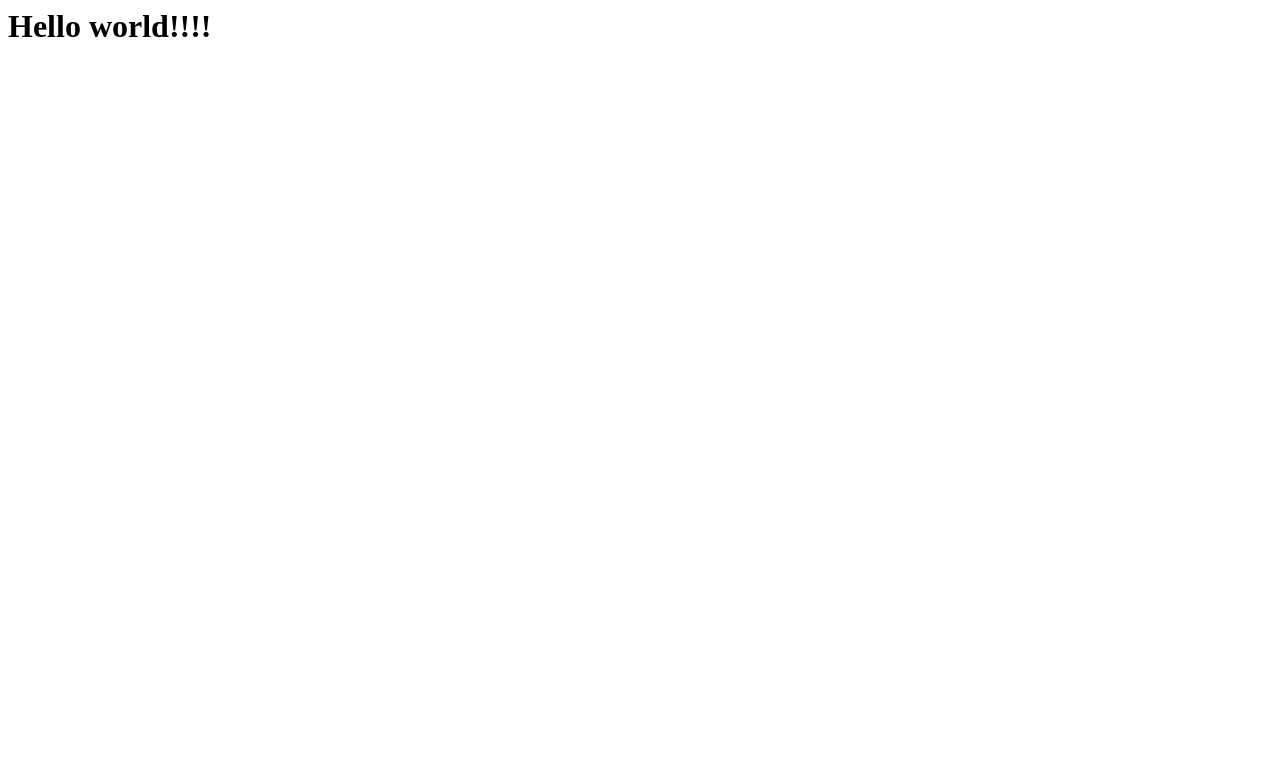
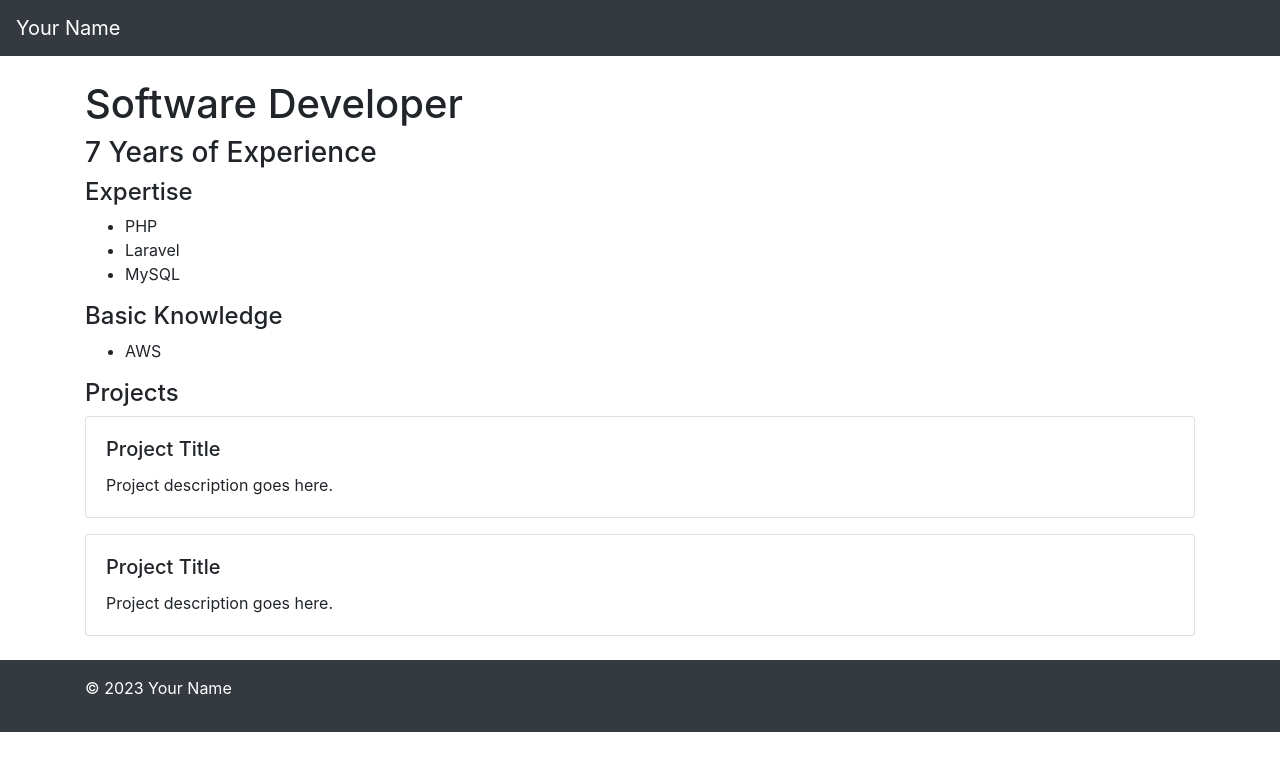
Before and after one commit to kamilkahar90/kamilkahar90.github.io, a plain HTML site: page index.html in a window 1280 px wide. Drawn offline with nearby package versions, Linux system fonts and the light colour scheme.

Commit message:
Update index.html

```diff
--- a/index.html
+++ b/index.html
@@ -1 +1,60 @@
-<h1>Hello world!!!!</h1>
+<!DOCTYPE html>
+<html lang="en">
+<head>
+  <meta charset="UTF-8">
+  <meta name="viewport" content="width=device-width, initial-scale=1.0">
+  <title>Software Developer Portfolio</title>
+  <link rel="stylesheet" href="https://stackpath.bootstrapcdn.com/bootstrap/4.5.2/css/bootstrap.min.css">
+</head>
+<body>
+  <header>
+    <nav class="navbar navbar-expand-lg navbar-dark bg-dark">
+      <a class="navbar-brand" href="#">Your Name</a>
+    </nav>
+  </header>
+
+  <div class="container mt-4">
+    <h1>Software Developer</h1>
+    <h3>7 Years of Experience</h3>
+
+    <h4>Expertise</h4>
+    <ul>
+      <li>PHP</li>
+      <li>Laravel</li>
+      <li>MySQL</li>
+    </ul>
+
+    <h4>Basic Knowledge</h4>
+    <ul>
+      <li>AWS</li>
+    </ul>
+
+    <h4>Projects</h4>
+    <div class="card">
+      <div class="card-body">
+        <h5 class="card-title">Project Title</h5>
+        <p class="card-text">Project description goes here.</p>
+      </div>
+    </div>
+
+    <div class="card mt-3">
+      <div class="card-body">
+        <h5 class="card-title">Project Title</h5>
+        <p class="card-text">Project description goes here.</p>
+      </div>
+    </div>
+
+    <!-- Add more projects as needed -->
+
+  </div>
+
+  <footer class="bg-dark text-white mt-4 py-3">
+    <div class="container">
+      <p>&copy; 2023 Your Name</p>
+    </div>
+  </footer>
+
+  <script src="https://code.jquery.com/jquery-3.5.1.slim.min.js"></script>
+  <script src="https://stackpath.bootstrapcdn.com/bootstrap/4.5.2/js/bootstrap.min.js"></script>
+</body>
+</html>
```
